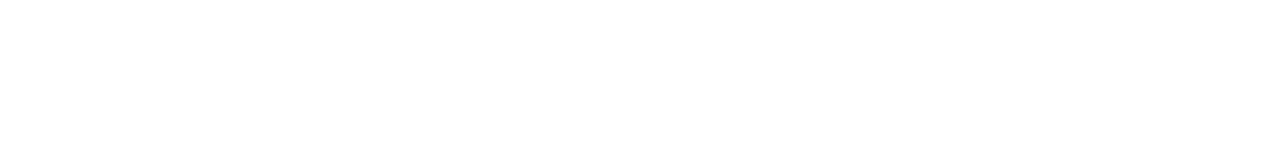
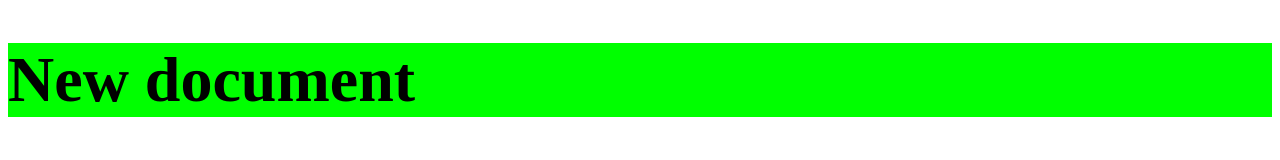
Before and after one commit to Naineshrawal/demo, a plain HTML site: page index.html in a window 1280 px wide. Drawn offline with Linux system fonts and the light colour scheme.

Commit message:
added some styles and linking

```diff
--- a/index.html
+++ b/index.html
@@ -3,10 +3,11 @@
 <head>
     <meta charset="UTF-8">
     <meta name="viewport" content="width=device-width, initial-scale=1.0">
-    <title>Document</title>
+    <title>new document</title>
     <link rel="stylesheet" href="style.css">
+    <script src="script.js" defer></script>
 </head>
 <body>
-
+    <h1>New document</h1>
 </body>
 </html>
--- a/script.js
+++ b/script.js
@@ -0,0 +1,3 @@
+const myName = document.querySelector("h1")
+
+console.log(myName.innerHTML);
--- a/style.css
+++ b/style.css
@@ -0,0 +1,4 @@
+h1{
+    background-color: lime;
+    font-size: 4rem;
+}
```
